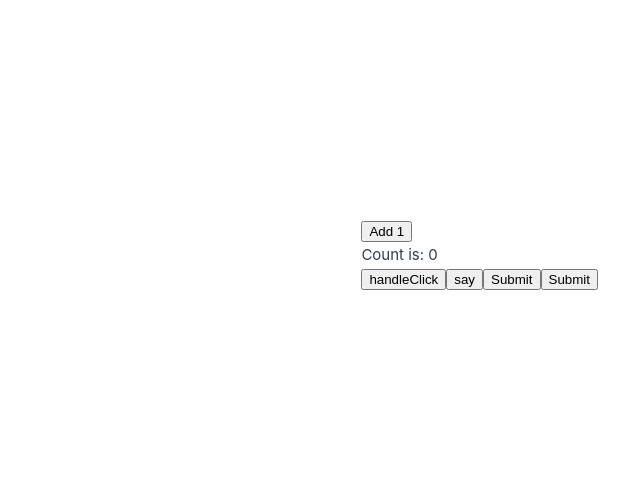
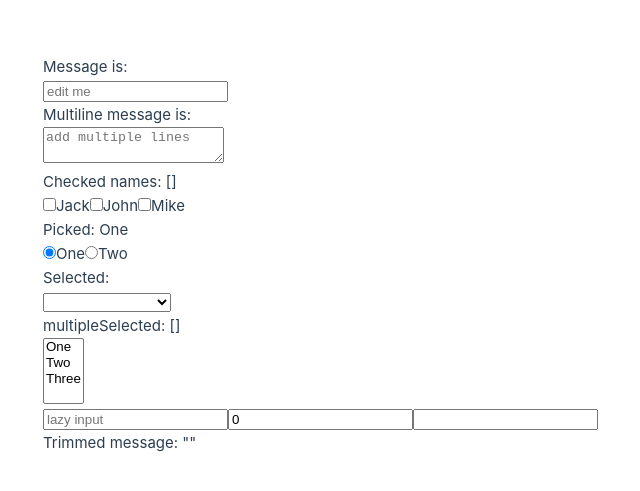
Before and after one commit to noah-00/vue3-doc, a Vue app: page / in a window 1280 px wide. Shown: the part 145-636 px from the top of the page, without its empty margins (42-682 px from the left). Built offline with nearby package versions, Linux system fonts and the light colour scheme.

Commit message:
✨ form

```diff
--- a/src/App.vue
+++ b/src/App.vue
@@ -2,7 +2,8 @@
 // import TemplateLiteral from "./components/TemplateLiteral.vue";
 // import ListRendering from "./components/ListRendering.vue";
 // import Computed from "./components/Computed.vue";
-import EventHnadling from "./components/EventHandling.vue";
+// import EventHnadling from "./components/EventHandling.vue";
+import Form from "./components/Form.vue";
 </script>
 
 <template>
@@ -10,6 +11,7 @@
     <!-- <TemplateLiteral /> -->
     <!-- <ListRendering /> -->
     <!-- <Computed /> -->
-    <EventHnadling />
+    <!-- <EventHnadling /> -->
+    <Form />
   </div>
 </template>
--- a/src/components/Computed.vue
+++ b/src/components/Computed.vue
@@ -6,7 +6,7 @@
   return inputText.value.length;
 });
 
-// Date.now() はリアクティブな依存ではないため、次の算出プロパティは二度と更新されないことを意味します:
+// Date.now() is not a reactive dependency, meaning that the following calculated properties will never be updated again:
 const now = computed(() => Date.now());
 </script>
 
--- /dev/null
+++ b/src/components/Form.vue
@@ -0,0 +1,69 @@
+<script setup lang="ts">
+import { ref } from "vue";
+
+const message = ref("");
+const multipleMessage = ref("");
+const checkedNames = ref([]);
+const picked = ref("One");
+const multipleSelected = ref([]);
+const options = ref([
+  { text: "One", value: "A" },
+  { text: "Two", value: "B" },
+  { text: "Three", value: "C" },
+]);
+const age = ref(0);
+const trimMessage = ref("");
+</script>
+
+<template>
+  <p>Message is: {{ message }}</p>
+  <input v-model="message" placeholder="edit me" />
+
+  <p>Multiline message is:</p>
+  <p style="white-space: pre-line">{{ multipleMessage }}</p>
+  <textarea
+    v-model="multipleMessage"
+    placeholder="add multiple lines"
+  ></textarea>
+
+  <div>Checked names: {{ checkedNames }}</div>
+  <input type="checkbox" id="jack" value="Jack" v-model="checkedNames" />
+  <label for="jack">Jack</label>
+  <input type="checkbox" id="john" value="John" v-model="checkedNames" />
+  <label for="john">John</label>
+  <input type="checkbox" id="mike" value="Mike" v-model="checkedNames" />
+  <label for="mike">Mike</label>
+
+  <div>Picked: {{ picked }}</div>
+  <input type="radio" id="one" value="One" v-model="picked" />
+  <label for="one">One</label>
+  <input type="radio" id="two" value="Two" v-model="picked" />
+  <label for="two">Two</label>
+
+  <p>Selected: {{ selected }}</p>
+  <select v-model="selected">
+    <option disabled value="">Please select one</option>
+    <option>A</option>
+    <option>B</option>
+    <option>C</option>
+  </select>
+
+  <div>multipleSelected: {{ multipleSelected }}</div>
+  <div>
+    <select v-model="multipleSelected" multiple>
+      <option
+        v-for="option in options"
+        :key="option.value"
+        :value="option.value"
+      >
+        {{ option.text }}
+      </option>
+    </select>
+  </div>
+
+  <!-- options -->
+  <input v-model.lazy="message" placeholder="lazy input" />
+  <input v-model.number="age" placeholder=".number" />
+  <input v-model.trim="trimMessage" />
+  <p>Trimmed message: "{{ trimMessage }}"</p>
+</template>
```
Also changed, not shown: src/components/ListRendering.vue (+6 -6 lines).
